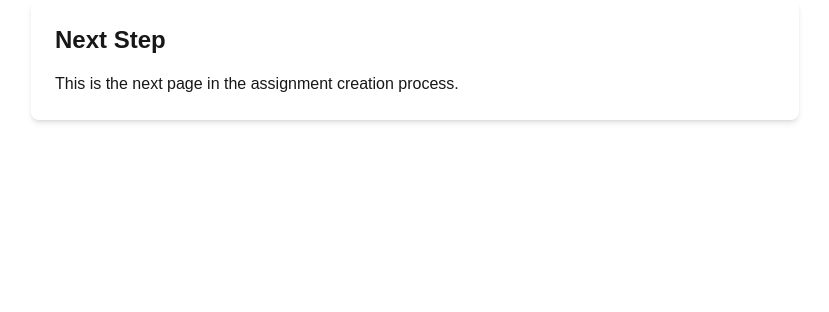
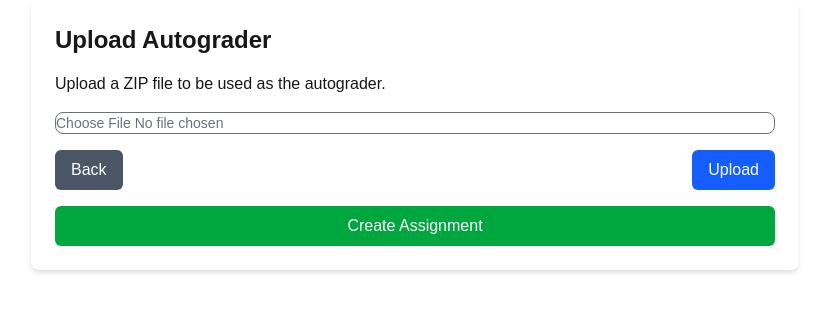
Before and after one commit to GradeGator/React-Front-End, a Next.js app: page /configure-autograder in a window 1280 px wide. Shown: the top 312 px of the page, without its empty margins (225-1054 px from the left). Built offline with nearby package versions, Linux system fonts and the light colour scheme.

Commit message:
autograder page

```diff
--- a/app/configure-autograder/page.tsx
+++ b/app/configure-autograder/page.tsx
@@ -1,12 +1,113 @@
 "use client";
 
-import React from "react";
+import React, { useState, useEffect } from "react";
+import { useRouter } from "next/navigation";
 
 const NextPage: React.FC = () => {
+  const router = useRouter();
+  const [selectedFile, setSelectedFile] = useState<File | null>(null);
+  const [assignmentData, setAssignmentData] = useState<any>(null);
+
+  // Load assignment data from sessionStorage (assuming it's stored from the previous page)
+  useEffect(() => {
+    const storedData = sessionStorage.getItem("assignmentData");
+    if (storedData) {
+      setAssignmentData(JSON.parse(storedData));
+    }
+  }, []);
+
+  const handleFileChange = (event: React.ChangeEvent<HTMLInputElement>) => {
+    if (event.target.files && event.target.files.length > 0) {
+      setSelectedFile(event.target.files[0]);
+    }
+  };
+
+  const handleUpload = async () => {
+    if (!selectedFile) {
+      alert("Please select a ZIP file before uploading.");
+      return;
+    }
+
+    console.log("Uploading file:", selectedFile.name);
+    alert(`File "${selectedFile.name}" selected.`);
+  };
+
+  const handleCreate = async () => {
+    if (!assignmentData || !selectedFile) {
+      alert("Ensure assignment details and ZIP file are selected.");
+      return;
+    }
+
+    const formData = new FormData();
+    formData.append("assignmentName", assignmentData.assignmentName);
+    formData.append("autoGraderPoints", assignmentData.autoGraderPoints);
+    formData.append("releaseDate", assignmentData.releaseDate);
+    formData.append("dueDate", assignmentData.dueDate);
+    formData.append("lateDueDate", assignmentData.lateDueDate);
+    formData.append("enableAnonymous", assignmentData.enableAnonymous);
+    formData.append("enableManual", assignmentData.enableManual);
+    formData.append("allowLateSubmissions", assignmentData.allowLateSubmissions);
+    formData.append("enableGroup", assignmentData.enableGroup);
+    formData.append("enableLeaderboard", assignmentData.enableLeaderboard);
+    formData.append("rubric", JSON.stringify(assignmentData.rubric));
+    formData.append("autograderFile", selectedFile);
+
+    try {
+      const response = await fetch("https://your-api.com/assignments", {
+        method: "POST",
+        body: formData,
+      });
+
+      if (response.ok) {
+        alert("Assignment created successfully!");
+        router.push("/assignments"); // Redirect to assignments list or dashboard
+      } else {
+        alert("Failed to create assignment.");
+      }
+    } catch (error) {
+      console.error("Error submitting assignment:", error);
+      alert("An error occurred while creating the assignment.");
+    }
+  };
+
   return (
     <div className="max-w-3xl mx-auto p-6 bg-white shadow-md rounded-lg">
-      <h1 className="text-2xl font-semibold mb-4">Next Step</h1>
-      <p>This is the next page in the assignment creation process.</p>
+      <h1 className="text-2xl font-semibold mb-4">Upload Autograder</h1>
+      <p className="mb-4">Upload a ZIP file to be used as the autograder.</p>
+
+      <input
+        type="file"
+        accept=".zip"
+        onChange={handleFileChange}
+        className="mb-4 block w-full text-sm text-gray-500 border rounded-lg cursor-pointer"
+      />
+
+      {selectedFile && (
+        <p className="mb-4 text-green-600">Selected file: {selectedFile.name}</p>
+      )}
+
+      <div className="flex justify-between">
+        <button
+          onClick={() => router.back()}
+          className="bg-gray-600 text-white py-2 px-4 rounded-md hover:bg-gray-700"
+        >
+          Back
+        </button>
+
+        <button
+          onClick={handleUpload}
+          className="bg-blue-600 text-white py-2 px-4 rounded-md hover:bg-blue-700"
+        >
+          Upload
+        </button>
+      </div>
+
+      <button
+        onClick={handleCreate}
+        className="mt-4 w-full bg-green-600 text-white py-2 px-4 rounded-md hover:bg-green-700"
+      >
+        Create Assignment
+      </button>
     </div>
   );
 };
--- a/app/new-assignment/page.tsx
+++ b/app/new-assignment/page.tsx
@@ -32,7 +32,7 @@ const CreateAssignment: React.FC = () => {
   };
 
   const handleNext = () => {
-    router.push("./configure-autograder/page"); // Change "next-page" to the actual route
+    router.push("./configure-autograder"); // Change "next-page" to the actual route
   };
 
   return (
```
